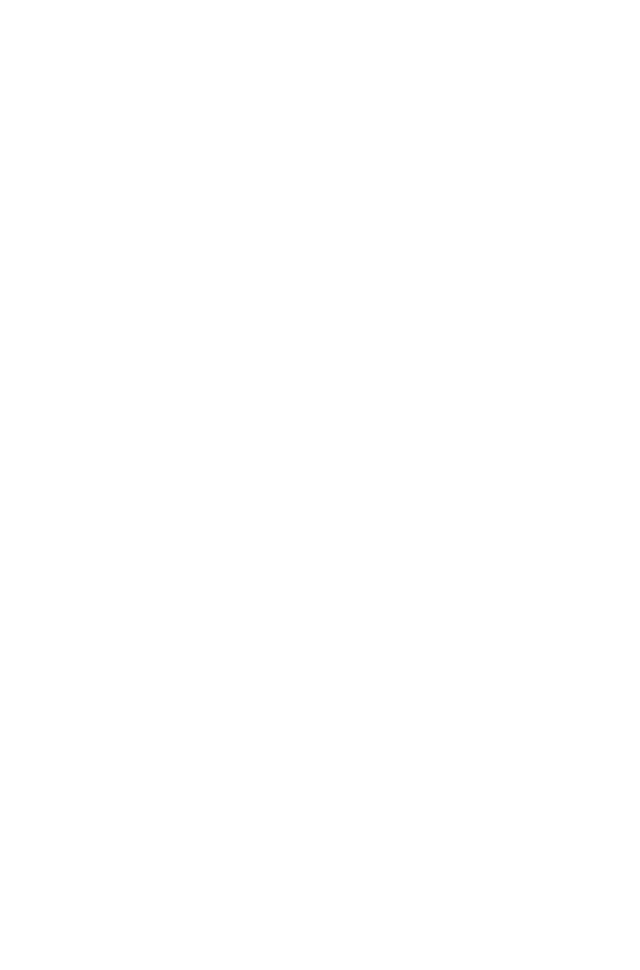
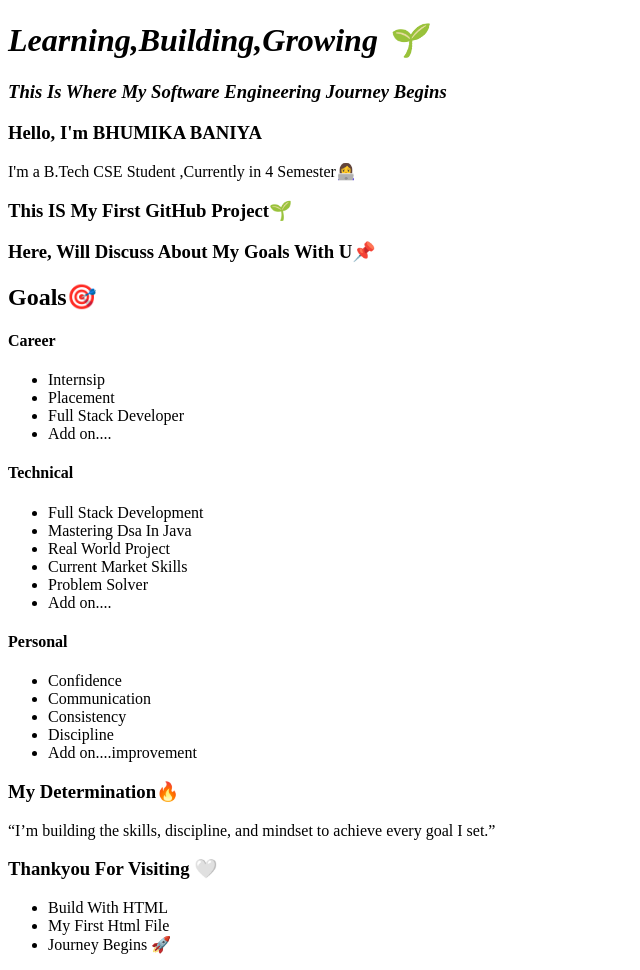
Before and after one commit to bhumikabaniya16/learn.dev, a plain HTML site: page index.html in a window 1280 px wide. Shown: the whole page, without its empty margins (0-640 px from the left). Before the commit the page ends 800 px from the top, so only its background shows below. Drawn offline with Linux system fonts and the light colour scheme.

Commit message:
added learning journey structure

```diff
--- a/index.html
+++ b/index.html
@@ -0,0 +1,69 @@
+<!DOCTYPE html>
+<html lang="en">
+<head>
+    <meta charset="UTF-8">
+    <meta name="viewport" content="width=device-width, initial-scale=1.0">
+    <title>Document</title>
+</head>
+<body>
+    <header>
+        <h1><strong>
+            <I>Learning,Building,Growing 🌱</I>
+        </strong></h1>
+        <h3>
+            <em> This Is Where My Software Engineering Journey Begins</em>
+        </h3>
+    </header>
+    <section>
+        <header><h3>Hello, I'm BHUMIKA BANIYA</h3>
+        <p>I'm a B.Tech CSE Student ,Currently in 4 Semester👩‍💻</p></header></section>
+        <article>
+            <h3>
+                This IS My First GitHub Project🌱
+            </h3>
+            <h3>
+                Here, Will Discuss About My Goals With U📌
+            </h3>
+        </article>
+       <section> <h2>Goals🎯</h2>
+            <h4>Career</h4>
+        <ul>
+            <li>Internsip</li>
+            <li>Placement</li>
+            <li>Full Stack Developer</li>
+            <li>Add on....</li>
+        </ul>
+    <h4>Technical</h4>
+<ul><li>Full Stack Development</li>
+    <li>Mastering Dsa In Java</li>
+    <li>Real World Project</li>
+    <li>Current Market Skills</li>
+    <li>Problem Solver</li>
+    <li>Add on....</li>
+</ul>
+<h4>
+    Personal
+</h4>
+<ul><li>Confidence</li>
+    <li>Communication</li>
+    <li>Consistency</li>
+    <li>Discipline</li>
+    <li>Add on....improvement</li>
+</ul>
+ </section>
+    <section><h3>
+        My Determination🔥
+
+    </h3>
+    <p>“I’m building the skills, discipline, and mindset to achieve every goal I set.”</p>
+<p></p></section>
+<footer><h3>Thankyou For Visiting 🤍</h3>
+    <ul>
+        <li>Build With HTML</li>
+        <li>My First Html File</li>
+        <li>Journey Begins 🚀</li>
+    </ul>
+</footer>
+
+</body>
+</html>
```
